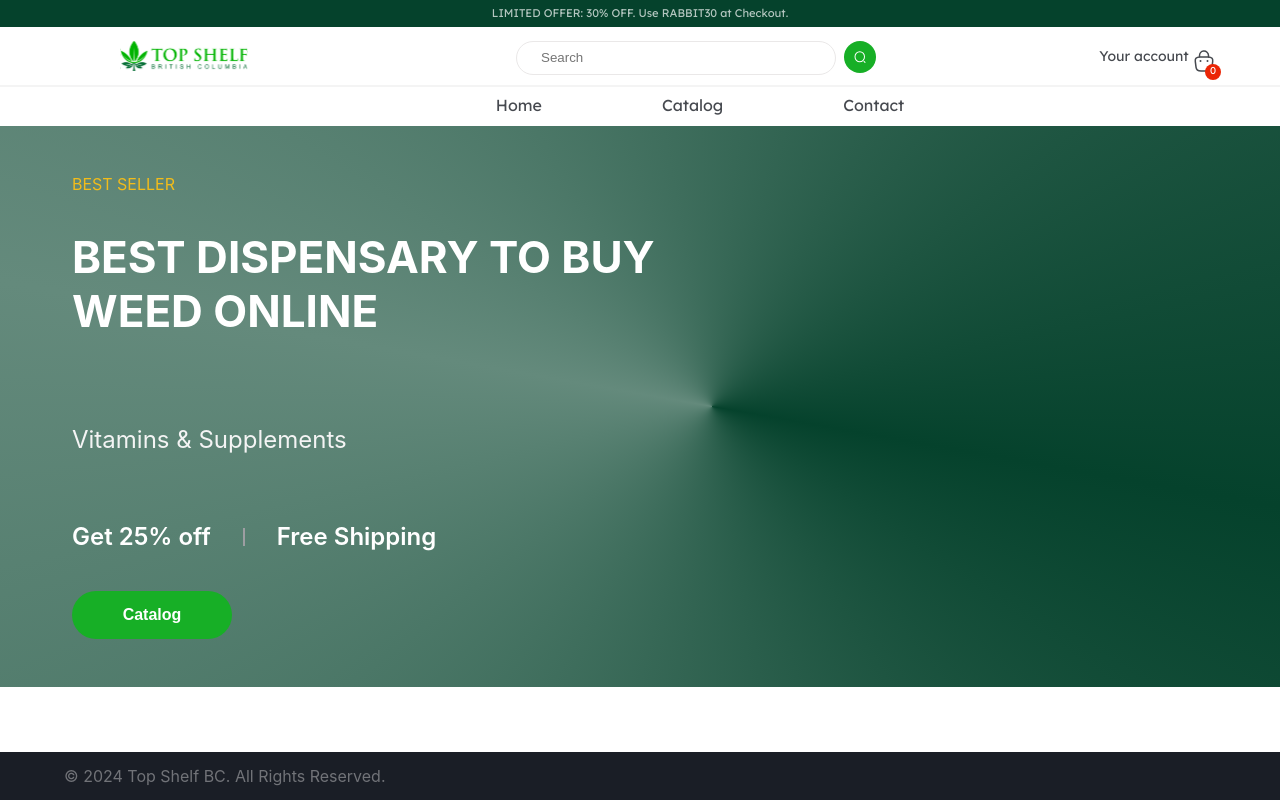
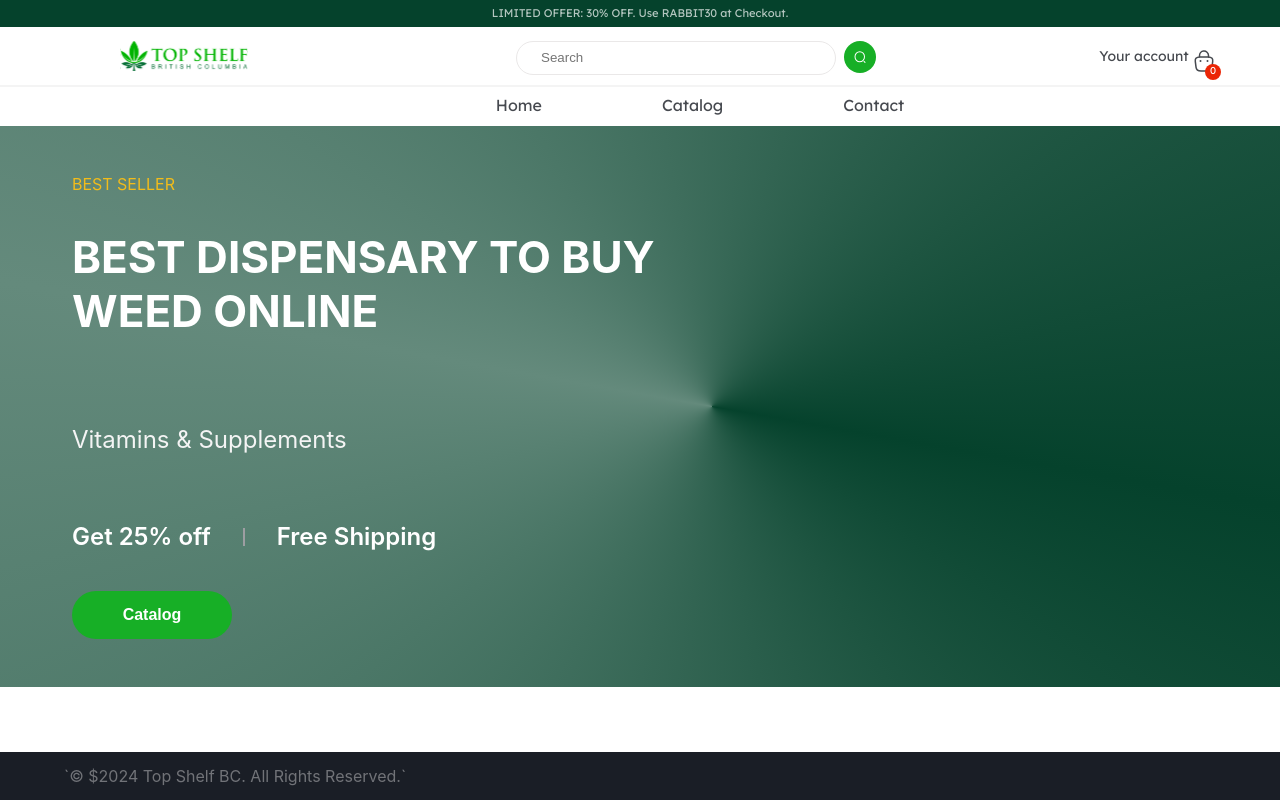
Before and after one commit to Anastasija86/moviesearcher, a React (Create React App) app: page / in a window 1280 px wide. Shown: the top 800 px of the page. Built offline with nearby package versions, Linux system fonts and the light colour scheme.

Commit message:
Apply 1 suggestion(s) to 1 file(s)

```diff
--- a/src/components/Footer.jsx
+++ b/src/components/Footer.jsx
@@ -18,6 +18,6 @@ const Text = styled.p`
 
 export default function Footer() {
   return (
-      <Text>© {(new Date().getFullYear())} Top Shelf BC. All Rights Reserved. </Text>
+      <Text>`© ${new Date().getFullYear()} Top Shelf BC. All Rights Reserved.`</Text>
   );
 }
```
